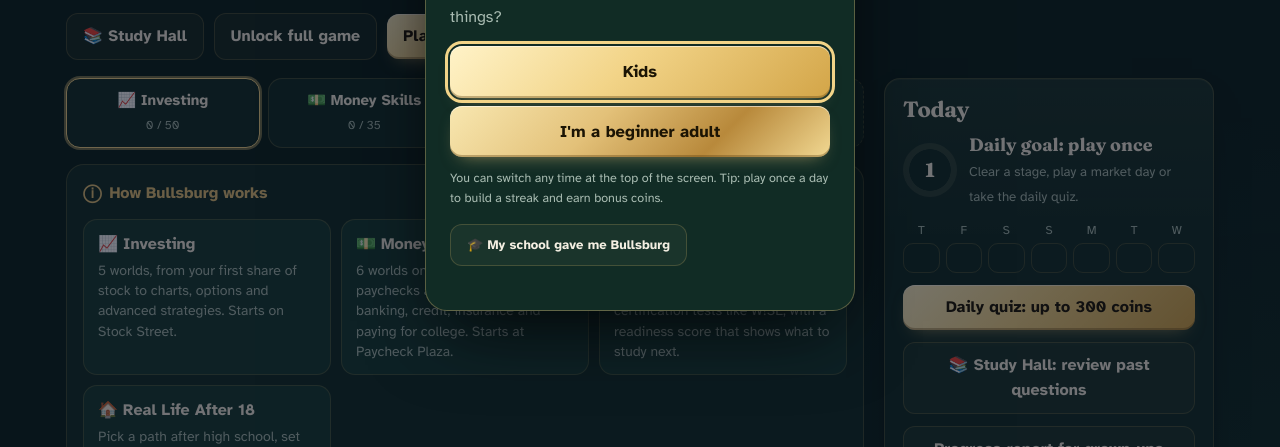
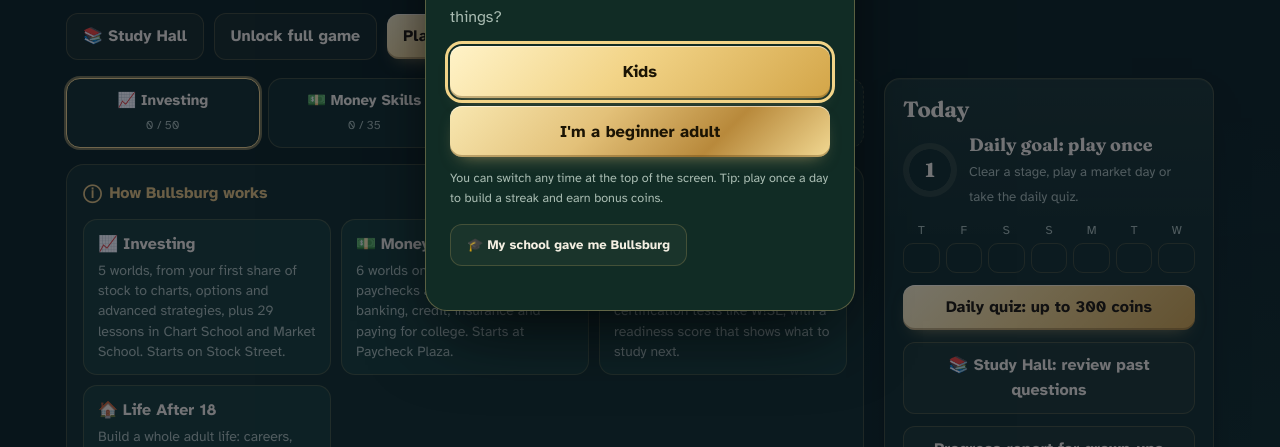
Before and after one commit to steadypassivehub/bullsburg, a plain HTML site: page index.html in a window 1280 px wide. Shown: the part 353-800 px from the top of the page. Drawn offline with Linux system fonts and the light colour scheme.

Commit message:
Update index.html

```diff
--- a/index.html
+++ b/index.html
@@ -1404,10 +1404,10 @@ function unlockScreen(tab) { const v = $('#v-' + tab); const ls = v.querySelecto
 function starStr(n) { return '<span class="stars">' + [0, 1, 2].map(i => i < n ? '★' : '<span class="off">★</span>').join('') + '</span>'; }
 function howBox() { const h = document.createElement('details'); h.className = 'how'; h.id = 'how'; h.open = !S.howSeen;
   h.innerHTML = `<summary>How Bullsburg works</summary><div class="how-grid">
-    <button type="button" class="how-i" data-go="invest"><b>📈 Investing</b><span>5 worlds, from your first share of stock to charts, options and advanced strategies. Starts on Stock Street.</span></button>
+    <button type="button" class="how-i" data-go="invest"><b>📈 Investing</b><span>5 worlds, from your first share of stock to charts, options and advanced strategies, plus 29 lessons in Chart School and Market School. Starts on Stock Street.</span></button>
     <button type="button" class="how-i" data-go="money"><b>💵 Money Skills</b><span>6 worlds on everyday money: paychecks and taxes, budgeting, banking, credit, insurance and paying for college. Starts at Paycheck Plaza.</span></button>
     <button type="button" class="how-i" data-go="wise"><b>🎓 W!SE Prep</b><span>Practice questions and full practice tests for financial literacy certification tests like W!SE, with a readiness score that shows what to study next.</span></button>
-    <button type="button" class="how-i" data-go="life"><b>🏠 Real Life After 18</b><span>Pick a path after high school, set up your first budget and live a whole year of paychecks, bills and surprises.</span></button></div>
+    <button type="button" class="how-i" data-go="life"><b>🏠 Life After 18</b><span>Build a whole adult life: careers, school, businesses, a home and taxes, with exams to stay in.</span></button></div>
     <p class="how-foot">Play the two sides in any order and switch between them with the buttons above. Chart Lab and the Practice Market let you trade 8 made-up companies with pretend money.</p>
     <button type="button" class="btn ghost" data-how-ok>Got it</button>`;
   const seen = () => { if (!S.howSeen) { S.howSeen = 1; save(); } };
@@ -1420,7 +1420,7 @@ function howBox() { const h = document.createElement('details'); h.className = '
 function renderMap() { const box = $('#worlds'); box.innerHTML = ''; const TK = S.trk === 'money' ? 'money' : 'invest'; const nextId = TRACK[TK].find(id => !S.stars[id] && isUnlocked(id) && !paid(id));
   const tabs = document.createElement('div'); tabs.className = 'tracks'; tabs.setAttribute('role', 'group'); tabs.setAttribute('aria-label', 'Choose a track');
   const cnt = k => TRACK[k].filter(id => S.stars[id]).length + ' / ' + TRACK[k].length;
-  tabs.innerHTML = `<button data-trk="invest" aria-pressed="${TK === 'invest'}"><b>📈 Investing</b><small>${cnt('invest')}</small></button><button data-trk="money" aria-pressed="${TK === 'money'}"><b>💵 Money Skills</b><small>${cnt('money')}</small></button><button data-trk="wise"><b>🎓 W!SE Prep</b><small>${window.TT_wiseReady ? window.TT_wiseReady() + '% ready' : 'Test prep'}</small></button><button data-trk="life"><b>🏠 Real Life</b><small>${S.life && S.life.best ? 'Best: ' + S.life.best.grade : 'After 18'}</small></button>`;
+  tabs.innerHTML = `<button data-trk="invest" aria-pressed="${TK === 'invest'}"><b>📈 Investing</b><small>${cnt('invest')}</small></button><button data-trk="money" aria-pressed="${TK === 'money'}"><b>💵 Money Skills</b><small>${cnt('money')}</small></button><button data-trk="wise"><b>🎓 W!SE Prep</b><small>${window.TT_wiseReady ? window.TT_wiseReady() + '% ready' : 'Test prep'}</small></button><button data-trk="life"><b>🏠 Life After 18</b><small>${S.life && S.life.best ? 'Best: ' + S.life.best.grade : 'After 18'}</small></button>`;
   tabs.querySelectorAll('button').forEach(b => b.onclick = () => { if (b.dataset.trk === 'wise') return window.TT_openWise && window.TT_openWise(); if (b.dataset.trk === 'life') return window.TT_openLife && window.TT_openLife(); S.trk = b.dataset.trk; save(); renderMap(); });
   box.appendChild(tabs); box.appendChild(howBox()); const sp = S.sch && S.sch.sponsor; if (sp && sp.name) { const c = document.createElement('div'); c.className = 'sponsor-chip'; c.style.margin = '-6px 0 14px'; c.textContent = 'Your school license is sponsored by ' + sp.name + (sp.note ? ' · ' + sp.note : ''); box.appendChild(c); }
   const xs = ['4%', '30%', '52%', '30%'];
@@ -2018,7 +2018,7 @@ function openPaywall() { if (S.full) return toast('You already have the full gam
   const plan = id => `<button class="plan${PLAN === id ? ' on' : ''}" data-plan="${id}" aria-pressed="${PLAN === id}"><span class="pl-name">${PLANS[id].label}${PLANS[id].tag ? `<i>${PLANS[id].tag}</i>` : ''}</span><span class="pl-price">${planPrice(id)}<small>/${PLANS[id].per}</small></span>${PLANS[id].note ? `<span class="pl-note">${PLANS[id].note}</span>` : ''}</button>`;
   pwShow(`<div class="eyebrow">Full game</div><h2 id="pw-title">Unlock all of Bullsburg</h2>
     <div class="plans">${plan('tt_full_yearly')}${plan('tt_full_monthly')}</div>
-    <ul><li>4 more worlds: Options Island, Greek Peaks, Strategy City and Master\u2019s Summit (38 stages)</li><li>4 boss battles and the Grandmaster Exam</li><li>Real-style options trading in the Practice Market: option chain, Greeks, covered calls, cash-secured puts</li><li>The Options Lab and every level up to Market Master</li><li>Real Life After 18: live a full year of paychecks, bills and surprises</li><li>W!SE pass predictor and printable certificate</li></ul>
+    <ul><li>4 more worlds: Options Island, Greek Peaks, Strategy City and Master\u2019s Summit (38 stages)</li><li>4 boss battles and the Grandmaster Exam</li><li>Real-style options trading in the Practice Market: option chain, Greeks, covered calls, cash-secured puts</li><li>The Options Lab and every level up to Market Master</li><li>Life After 18: build a whole adult life with careers, businesses, a home and taxes</li><li>W!SE pass predictor and printable certificate</li></ul>
     <div class="actions"><button class="btn sun" id="pw-buy">Subscribe for ${planPrice(PLAN)}/${PLANS[PLAN].per}</button><button class="btn ghost" id="pw-later">Not now</button></div>
     <p class="fine">Kids: ask a grown-up first. A grown-up will need to answer a question before buying.</p>
     <p class="fine sub-terms">Payment is charged to your ${/iPhone|iPad|iPod|Mac/.test(navigator.userAgent) ? 'Apple Account' : 'Google Play account'} when you confirm. The subscription renews automatically at the same price each ${PLANS[PLAN].per} unless canceled at least 24 hours before the end of the current period. Manage or cancel any time in your account settings. Your progress is kept if you cancel. <a href="https://www.apple.com/legal/internet-services/itunes/dev/stdeula/" target="_blank" rel="noopener">Terms of Use</a> · <a href="privacy.html" target="_blank" rel="noopener">Privacy Policy</a></p>`);
```
